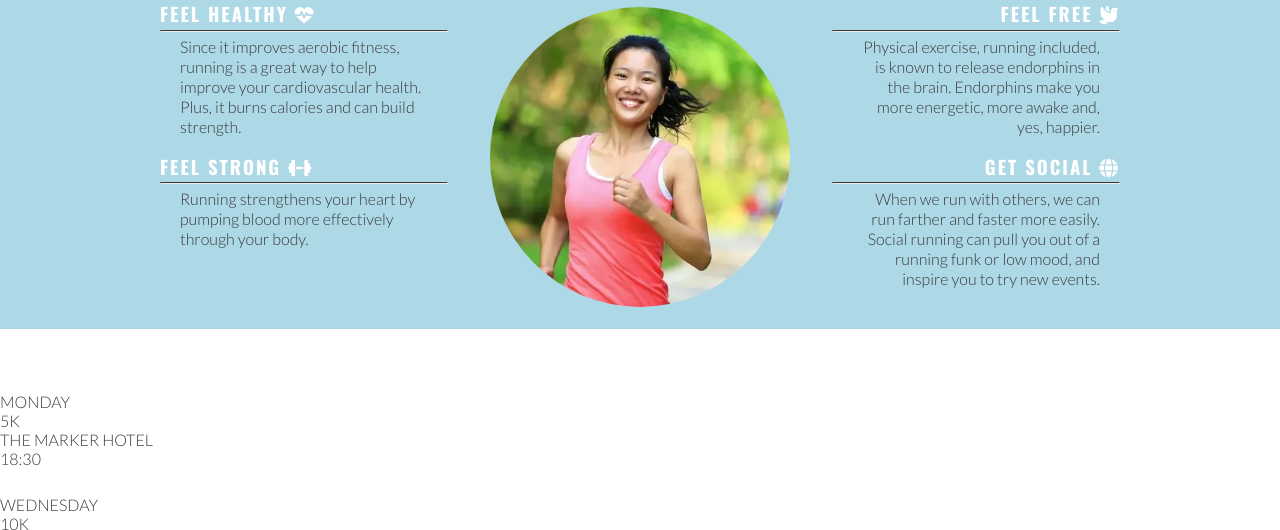
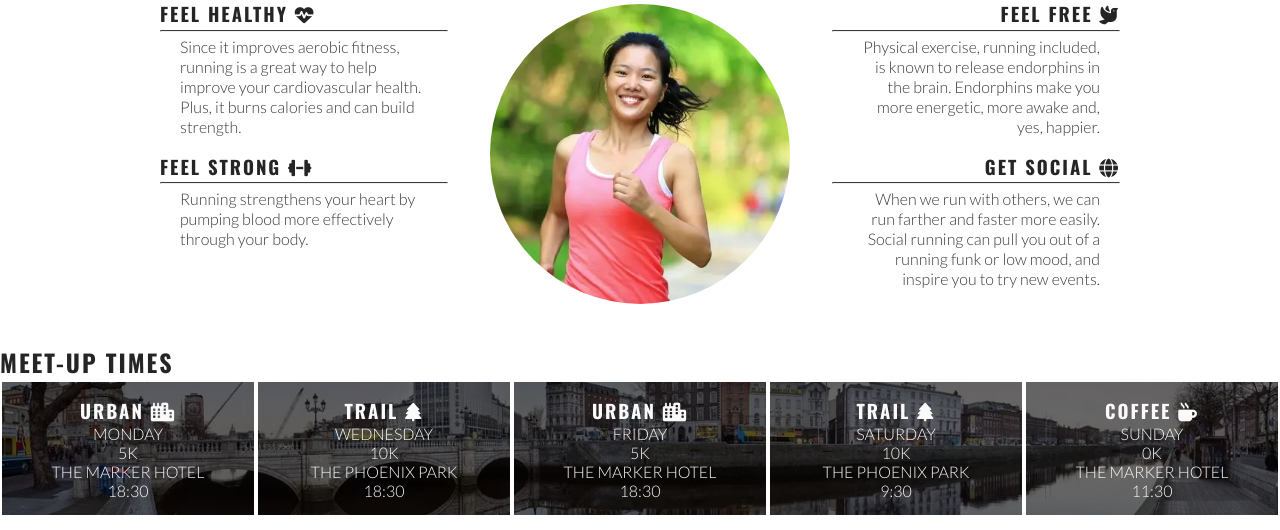
Before and after one commit to Ojay97-hub/Love-Running-Walkthrough, a plain HTML site: page index.html in a window 1280 px wide. Shown: the part 781-1311 px from the top of the page. Drawn offline with nearby package versions, Linux system fonts and the light colour scheme.

Commit message:
finished the time divs

```diff
--- a/assets/css/style.css
+++ b/assets/css/style.css
@@ -1,3 +1,4 @@
+
 /* Google fonts import */
 @import url('https://fonts.googleapis.com/css2?family=Lato:wght@300&family=Oswald:wght@200;300;400;500;600;700&display=swap');
 
@@ -90,7 +91,7 @@ nav {
 
 /* main */
 main {
-    background-color: lightblue;
+    background-color: #ffffff;
     /* Make main element take up any surplus space to push footer down */
     flex: 1 0 auto;
     margin-top: 47px;
@@ -103,6 +104,7 @@ main {
     height: 600px;
     width: 100%;
     background: url(../images/hero-image.webp) no-repeat center center/cover;
+    position: relative;
 }
 
 
@@ -118,8 +120,9 @@ main {
     padding-left: 10px;
 }
 
-#cover-text, h2, #cover-text, h3 {
-    color: white;
+#cover-text>h2,
+#cover-text>h3 {
+    color: #ffffff;
 }
 
 /* Reasons section */
@@ -152,7 +155,7 @@ hr {
 /* Circle Background */
 #circle-cover-bg {
     background: url(../images/reasons-image.webp) no-repeat top center / cover;
-    padding-bottom: 20px;
+    margin-bottom: 20px;
     height: 90vw;
     width: 90vw;
     /* border-radius creates the circle  */
@@ -167,6 +170,30 @@ hr {
     justify-content: center;
 }
 
+/* Meetup times section */
+#times {
+    background: url(../images/dublin-city.webp) no-repeat center/cover;
+    display: flex;
+    flex-wrap: wrap;
+}
+
+#times div {
+    color: #fafafa;
+    background-color: rgba(0, 0, 0, .6);
+    padding: 15px;
+    text-align: center;
+    /* This will not wrap on screens of less than 400px wide.
+    Each div will expand to fill the available space on its row */
+    flex-basis: 200px;
+    flex-grow: 1;
+    /* Creates a grid of meetup time divs over the background image */
+    border: 2px solid white;
+}
+
+#times h3 {
+    /* overriding the body h3 color */
+    color: #fafafa;
+}
 /* footer */
 #social-networks {
     text-align: center;
```
Also changed, not shown: assets/images/dublin-city.webp (added).
